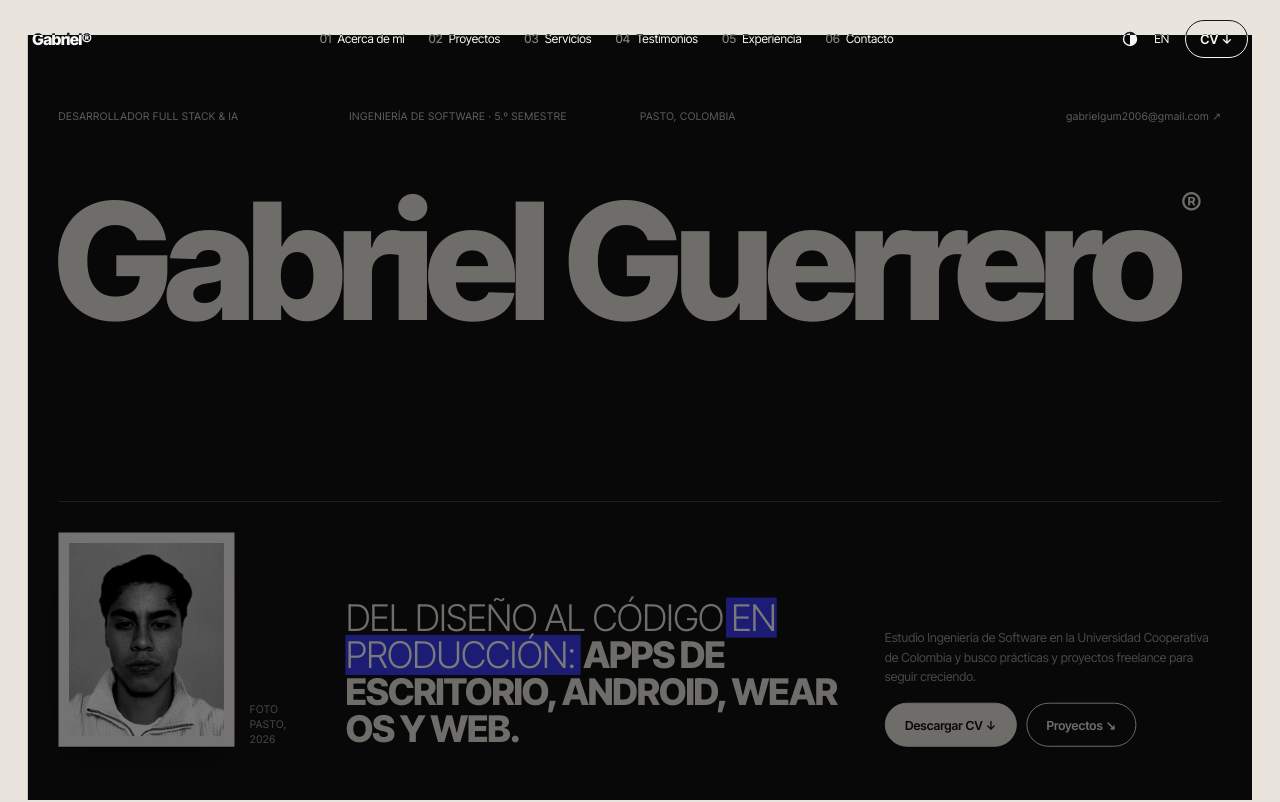
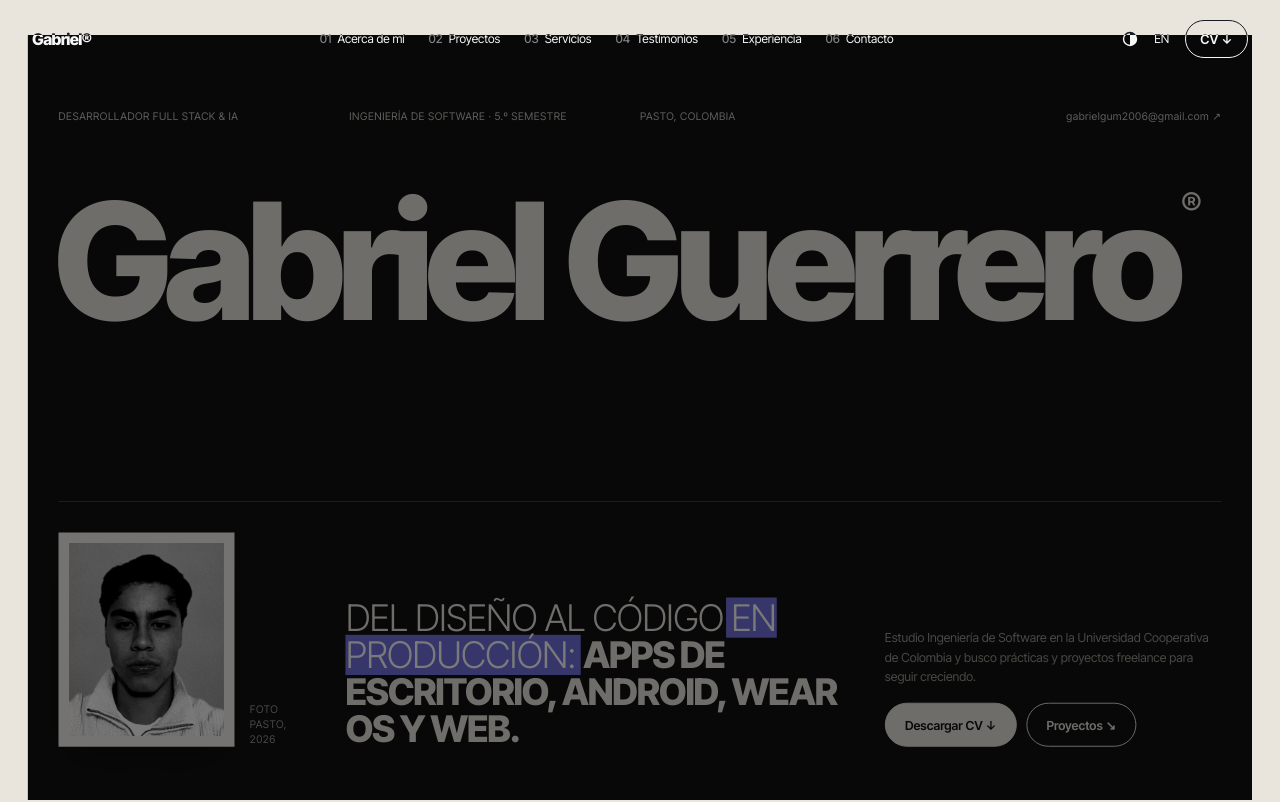
Before and after one commit to Gabrl0103/Portafolio-GabsDev, a Next.js app: page / in a window 1280 px wide. Shown: the top 802 px of the page. Built offline with nearby package versions, Linux system fonts and the light colour scheme; no server answers.

Commit message:
style: resaltado en lavanda

```diff
--- a/styles/colors.css
+++ b/styles/colors.css
@@ -36,7 +36,7 @@
     --soft: #6d6a65;
     --line: rgba(17, 17, 17, 0.2);
     /* resaltado de las frases clave (Mark.tsx) y su texto */
-    --mark: #3d3bf3;
+    --mark: #7471e0;
     --mark-fg: #ffffff;
     /* secciones oscuras (inicio, contacto, menú) */
     --t-bg: var(--ink);
```
